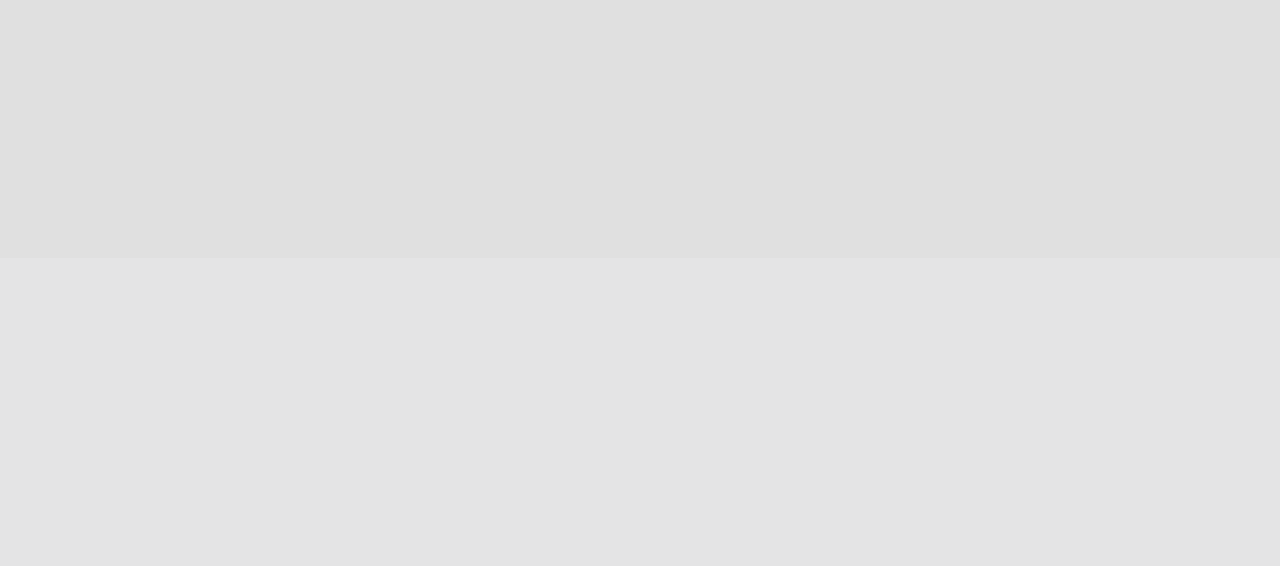
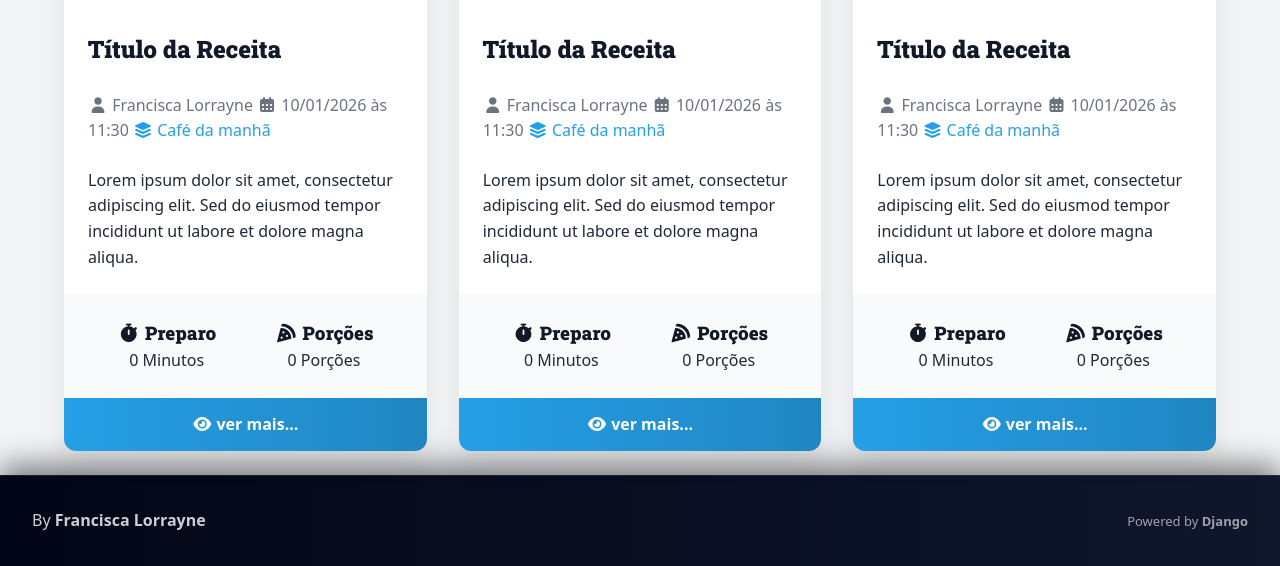
Before and after one commit to franciscalorraynes/projeto-django-projeto1, a Django app: page / in a window 1280 px wide. Before the commit the part shown is empty. Shown: the part 542-1108 px from the top of the page. Before the commit the page ends 182 px from the top, so only its background shows below. Run offline with Django 5.2, Linux system fonts and the light colour scheme; some libraries are stand-ins or nearby versions.

Commit message:
creating the footer, recipes. adjusting the search bar and css

```diff
--- a/recipes/templates/recipes/pages/home.html
+++ b/recipes/templates/recipes/pages/home.html
@@ -2,17 +2,21 @@
 
 <body>
     {% include "recipes/partials/header.html" %}
+    {% include "recipes/partials/search.html" %}
 
-    <div class="search-container">
-        <div class="container">
-            <form action="" class="search-form">
-                <input type="search" class="search-input" name="search">
-                <button type="submit" class="search-button">
-                    <i class="fas fa-search"></i>
-                </button>
-            </form>
+
+    <main class="main-content-container">
+        <div class="main-content main-content-list container">
+
+            {% include "recipes/partials/recipe.html" %}
+            {% include "recipes/partials/recipe.html" %}
+            {% include "recipes/partials/recipe.html" %}
+
         </div>
-    </div>
+    </main>
+
+    {% include "recipes/partials/footer.html" %}
+
 </body>
 
 </html>
--- /dev/null
+++ b/recipes/templates/recipes/partials/footer.html
@@ -0,0 +1,13 @@
+<footer class="main-footer">
+    <div class="developer">
+        <a href="https://franciscalorraynes.github.io/portfolio-lorrayne/" target="_blank" rel="noreferrer noopener">
+            By <strong>Francisca Lorrayne</strong>
+        </a>
+    </div>
+
+    <div class="powered">
+        <a href="https://www.djangoproject.com/" target="_blank" rel="noreferrer noopener">
+            Powered by <strong>Django</strong>
+        </a>
+    </div>
+</footer>
--- a/recipes/templates/recipes/partials/head.html
+++ b/recipes/templates/recipes/partials/head.html
@@ -23,47 +23,35 @@
         :root {
             --color-primary: #269fe6;
             --color-primary-hover: #2086c2;
-            --color-primary-dark: #13141f;
-            --color-primary-dark-hover: #212336;
-            --color-primary-light: #d4ecfa;
-            --color-primary-light-hover: #bdd8e7;
+            --color-primary-dark: #0f172a;
+            --color-primary-dark-hover: #1e293b;
+            --color-primary-light: #dbeafe;
+            --color-primary-light-hover: #bfdbfe;
 
-            --color-white: #fff;
-            --color-black: #000;
+            --color-white: #ffffff;
+            --color-black: #000000;
 
-            --color-dark-text: #444;
-            --color-info-light: #cce5ff;
-            --color-debug-light: #cce5ff;
-            --color-success-light: #d4edda;
-            --color-alert-light: #fff3cd;
-            --color-warning-light: #fff3cd;
-            --color-error-light: #f8d7da;
+            --color-dark-text: #1f2937;
 
-            --color-info-dark: #4d86c4;
-            --color-debug-dark: #4d86c4;
-            --color-success-dark: #4a9c5d;
-            --color-alert-dark: #927f40;
-            --color-warning-dark: #927f40;
-            --color-error-dark: #da525d;
+            --color-gray-0: #f9fafb;
+            --color-gray-1: #f3f4f6;
+            --color-gray-2: #e5e7eb;
+            --color-gray-3: #d1d5db;
+            --color-gray-4: #9ca3af;
+            --color-gray-5: #6b7280;
+            --color-gray-6: #4b5563;
+            --color-gray-7: #374151;
+            --color-gray-8: #1f2937;
+            --color-gray-9: #111827;
 
-            --color-gray-0: #f9f9f9;
-            --color-gray-1: #e0e0e0;
-            --color-gray-2: #c7c7c7;
-            --color-gray-3: #aeaeae;
-            --color-gray-4: #959595;
-            --color-gray-5: #7d7d7d;
-            --color-gray-6: #646464;
-            --color-gray-7: #4b4b4b;
-            --color-gray-8: #323232;
-            --color-gray-9: #191919;
-
-            --font-primary: sans-serif;
+            --font-primary: system-ui, -apple-system, BlinkMacSystemFont, "Segoe UI", Roboto, sans-serif;
             --font-headings: 'Roboto Slab', serif;
 
-            --spacing-gutter-medium: 3rem;
-            --spacing-gutter-large: 4rem;
+            --spacing-gutter-medium: 2.4rem;
+            --spacing-gutter-large: 3.2rem;
         }
 
+        /* RESET */
         * {
             margin: 0;
             padding: 0;
@@ -78,8 +66,11 @@
             font-size: 1.6rem;
             font-family: var(--font-primary);
             background: var(--color-gray-1);
+            color: var(--color-dark-text);
+            line-height: 1.6;
         }
 
+        /* HEADINGS */
         h1,
         h2,
         h3,
@@ -87,45 +78,48 @@
         h5,
         h6 {
             font-family: var(--font-headings);
+            color: var(--color-gray-9);
         }
 
+        /* CONTAINER */
         .container {
-            max-width: 144rem;
-            /* background: red; */
+            max-width: 120rem;
             margin: 0 auto;
             padding: var(--spacing-gutter-medium);
         }
 
+        /* HEADER */
         .main-header-container {
-            background: var(--color-primary-dark);
+            background: linear-gradient(90deg, #0f172a, #020617);
+            box-shadow: 0 4px 20px rgba(0, 0, 0, .4);
         }
 
         .main-logo {
-            font-size: 4rem;
+            font-size: 3.6rem;
             color: var(--color-white);
             text-decoration: none;
             display: flex;
-            flex-flow: row nowrap;
             align-items: center;
             justify-content: center;
-            /* o tamnho do logo se ajusta ao conteúdo */
+            gap: 1rem;
             width: fit-content;
-            /* alinhar ao centro */
             margin: 0 auto;
         }
 
         .main-logo-icon {
-            margin-right: 1rem;
-
+            color: var(--color-primary);
         }
 
+        /* SEARCH */
         .search-form {
-            border: .2rem solid var(--color-primary-dark);
+            border: 1px solid var(--color-gray-3);
             max-width: 64rem;
-            margin: 0 auto;
-            border-radius: .9rem;
+            margin: 2rem auto 0;
+            border-radius: 1.2rem;
             position: relative;
-            transition: all 300ms ease-in-out;
+            background: var(--color-white);
+            box-shadow: 0 10px 25px rgba(0, 0, 0, .08);
+            transition: all 300ms ease;
         }
 
         .search-input,
@@ -133,35 +127,124 @@
             border: none;
             background: none;
             outline: none;
-            padding: 1rem;
-            transition: all 300ms ease-in-out;
-
+            padding: 1.2rem 1.6rem;
         }
 
         .search-input {
             width: 100%;
-            padding-right: 3rem;
+            font-size: 1.5rem;
         }
 
         .search-button {
             position: absolute;
             top: 0;
             right: 0;
-        }
-
-        .search-button:focus {
-            outline: 1px solid var(--color-primary);
-            background: rgba(0, 0, 0, .05);
+            color: var(--color-gray-5);
         }
 
         .search-form:focus-within {
             border-color: var(--color-primary);
-            background: var(--color-white);
+            box-shadow: 0 0 0 4px rgba(38, 159, 230, .2);
         }
 
         .search-form:focus-within .search-button {
             color: var(--color-primary);
         }
+
+        /* GRID */
+        .main-content-list {
+            display: grid;
+            grid-template-columns: repeat(auto-fit, minmax(320px, 1fr));
+            gap: var(--spacing-gutter-large);
+        }
+
+        /* CARDS */
+        .recipe {
+            background: var(--color-white);
+            border-radius: 1.2rem;
+            overflow: hidden;
+            box-shadow: 0 10px 30px rgba(0, 0, 0, .08);
+            transition: transform 300ms ease, box-shadow 300ms ease;
+        }
+
+        .recipe:hover {
+            transform: translateY(-6px);
+            box-shadow: 0 20px 40px rgba(0, 0, 0, .15);
+        }
+
+        .recipe-title-container {
+            padding: var(--spacing-gutter-medium);
+        }
+
+        .recipe-author {
+            padding: 0 var(--spacing-gutter-medium);
+            color: var(--color-gray-5);
+        }
+
+        .recipe-author a {
+            color: var(--color-primary);
+            text-decoration: none;
+        }
+
+        .recipe-content {
+            padding: var(--spacing-gutter-medium);
+        }
+
+        .recipe-meta-container {
+            display: flex;
+            background: var(--color-gray-0);
+            padding: var(--spacing-gutter-medium);
+        }
+
+        .recipe-meta {
+            flex: 1;
+            text-align: center;
+        }
+
+        .recipe-footer a {
+            background: linear-gradient(90deg, var(--color-primary), var(--color-primary-hover));
+            display: block;
+            color: var(--color-white);
+            text-decoration: none;
+            text-align: center;
+            padding: 1.4rem;
+            font-weight: 600;
+            transition: filter 300ms ease;
+        }
+
+        .recipe-footer a:hover {
+            filter: brightness(1.1);
+        }
+
+        /* FOOTER */
+        .main-footer {
+            display: flex;
+            align-items: center;
+            justify-content: space-between;
+            background: linear-gradient(90deg, #020617, #0f172a);
+            color: var(--color-white);
+            padding: var(--spacing-gutter-large);
+            border-top: 1px solid rgba(255, 255, 255, .08);
+            box-shadow: 0 -10px 30px rgba(0, 0, 0, .5);
+        }
+
+        .main-footer a {
+            color: var(--color-white);
+            text-decoration: none;
+            font-weight: 500;
+            opacity: .8;
+            transition: opacity 300ms ease, transform 300ms ease;
+        }
+
+        .main-footer a:hover {
+            opacity: 1;
+            transform: translateY(-2px);
+        }
+
+        .main-footer .powered a {
+            font-size: 1.3rem;
+            opacity: .6;
+        }
     </style>
 
 
--- /dev/null
+++ b/recipes/templates/recipes/partials/recipe.html
@@ -0,0 +1,53 @@
+ <div class="recipe recipe-list-item">
+                <div class="recipe-cover">
+                    <img src="https://picsum.photos/400/300" alt="Imagem aleatória">
+
+                </div>
+                <div class="recipe-title-container">
+                    <h2 class="recipe-title">Título da Receita</h2>
+                </div>
+                <div class="recipe-author">
+                    <span class="recipe-author-item">
+                        <i class="fas fa-user"></i>
+                        Francisca Lorrayne
+                    </span>
+                    <span class="recipe-author-item">
+                        <i class="fas fa-calendar-alt"></i>
+                        10/01/2026 às 11:30
+                    </span>
+                    <span class="recipe-author-item">
+                        <a href="/recipes/category/cafe-da-manha/">
+                            <i class="fas fa-layer-group"></i>
+                            <span>Café da manhã</span>
+                        </a>
+                    </span>
+
+                </div>
+                <div class="recipe-content">
+                    <p>Lorem ipsum dolor sit amet, consectetur adipiscing elit. Sed do eiusmod tempor incididunt ut
+                        labore et dolore magna aliqua.</p>
+                </div>
+                <div class="recipe-meta-container">
+                    <div class="recipe-meta recipe-preparation">
+                        <h3 class="recipe-meta-title"><i class="fas fa-stopwatch"></i> Preparo</h3>
+                        <div class="recipe-meta-text">
+                            0 Minutos
+                        </div>
+                    </div>
+                    <div class="recipe-meta recipe-servings">
+                        <h3 class="recipe-meta-title"><i class="fas fa-pizza-slice"></i> Porções</h3>
+                        <div class="recipe-meta-text">
+                            0 Porções
+                        </div>
+
+                    </div>
+                </div>
+
+                <footer class="recipe-footer">
+                    <a class="recipe-read-more button button-dark button-full-width" href="/recipes/3/">
+                        <i class="fas fa-eye"></i>
+                        <span>ver mais...</span>
+                    </a>
+                </footer>
+
+            </div>
--- /dev/null
+++ b/recipes/templates/recipes/partials/search.html
@@ -0,0 +1,10 @@
+<div class="search-container">
+        <div class="container">
+            <form action="" class="search-form">
+                <input type="search" class="search-input" name="search">
+                <button type="submit" class="search-button">
+                    <i class="fas fa-search"></i>
+                </button>
+            </form>
+        </div>
+    </div>
```
